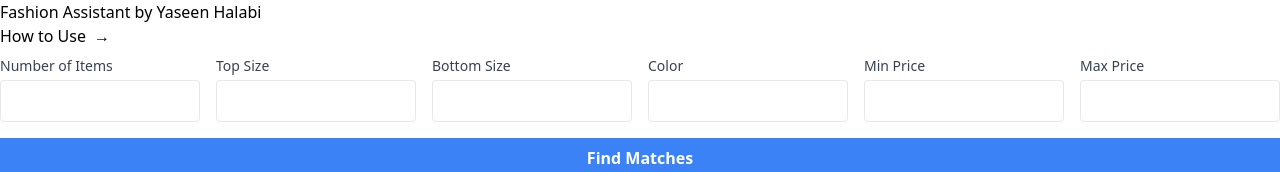
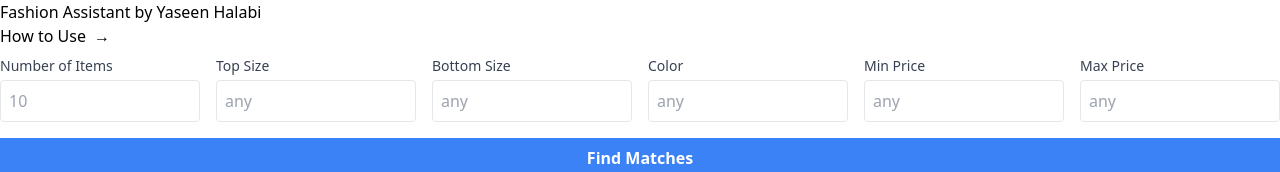
Before and after one commit to yaseenhalabi/fashion-assistant, a SvelteKit app in the folder frontend/: page / in a window 1280 px wide. Shown: the top 172 px of the page. Built offline with nearby package versions, Linux system fonts and the light colour scheme; no server answers.

Commit message:
fixed bug where removing a preference led to bad search

```diff
--- a/frontend/src/api/index.js
+++ b/frontend/src/api/index.js
@@ -24,15 +24,7 @@ export const getProductMatches = async(preferences, rated_products) => {
     await axios.post("http://localhost:8000/api/getProductMatches/", rated_products,
       {
         headers: {'Content-Type': 'application/json'},
-        params: {
-          num_of_items: preferences.num_of_items,
-          top_size: preferences.top_size,
-          bot_size: preferences.bot_size,
-          color: preferences.color,
-          min_condition: preferences.min_condition,
-          min_price: preferences.min_price,
-          max_price: preferences.max_price,
-        }
+        params: preferences
       }
     ).then(response => {data = response.data})
 
--- a/frontend/src/routes/ProductContainer.svelte
+++ b/frontend/src/routes/ProductContainer.svelte
@@ -8,7 +8,13 @@
   let preferences = {}
 
   const updatePreference = (key, value) => {
-    preferences = { ...preferences, [key]: value };
+    if (value.trim() !== '') {
+      preferences = { ...preferences, [key]: value };
+    } else {
+      // If the value is empty, remove the key from preferences
+      const {[key]: _, ...rest} = preferences;
+      preferences = rest;
+    }
   };
 
   onMount(async () => {
@@ -43,6 +49,7 @@
     <div class="m-2 ms-0 flex-1">
       <label class="block text-sm font-medium text-gray-700">Number of Items</label>
       <input
+        placeholder="10"
         bind:value={preferences.num_of_items}
         type="number"
         class="mt-1 p-2 border rounded w-full"
@@ -54,6 +61,7 @@
     <div class="m-2 flex-1">
       <label class="block text-sm font-medium text-gray-700">Top Size</label>
       <input
+        placeholder="any"
         type="text"
         class="mt-1 p-2 border rounded w-full"
         on:input={e => updatePreference('top_size', e.target.value)}
@@ -63,6 +71,7 @@
     <div class="m-2 flex-1">
       <label class="block text-sm font-medium text-gray-700">Bottom Size</label>
       <input
+        placeholder="any"
         type="text"
         class="mt-1 p-2 border rounded w-full"
         on:input={e => updatePreference('bot_size', e.target.value)}
@@ -72,6 +81,7 @@
     <div class="m-2 flex-1">
       <label class="block text-sm font-medium text-gray-700">Color</label>
       <input
+        placeholder="any"
         type="text"
         class="mt-1 p-2 border rounded w-full"
         on:input={e => updatePreference('color', e.target.value)}
@@ -81,6 +91,7 @@
     <div class="m-2 flex-1">
       <label class="block text-sm font-medium text-gray-700">Min Price</label>
       <input
+        placeholder="any"
         type="number"
         class="mt-1 p-2 border rounded w-full"
         min="0"
@@ -91,6 +102,7 @@
     <div class="m-2 me-0 flex-1">
       <label class="block text-sm font-medium text-gray-700">Max Price</label>
       <input
+        placeholder="any"
         type="number"
         class="mt-1 p-2 border rounded w-full"
         min="0"
```
